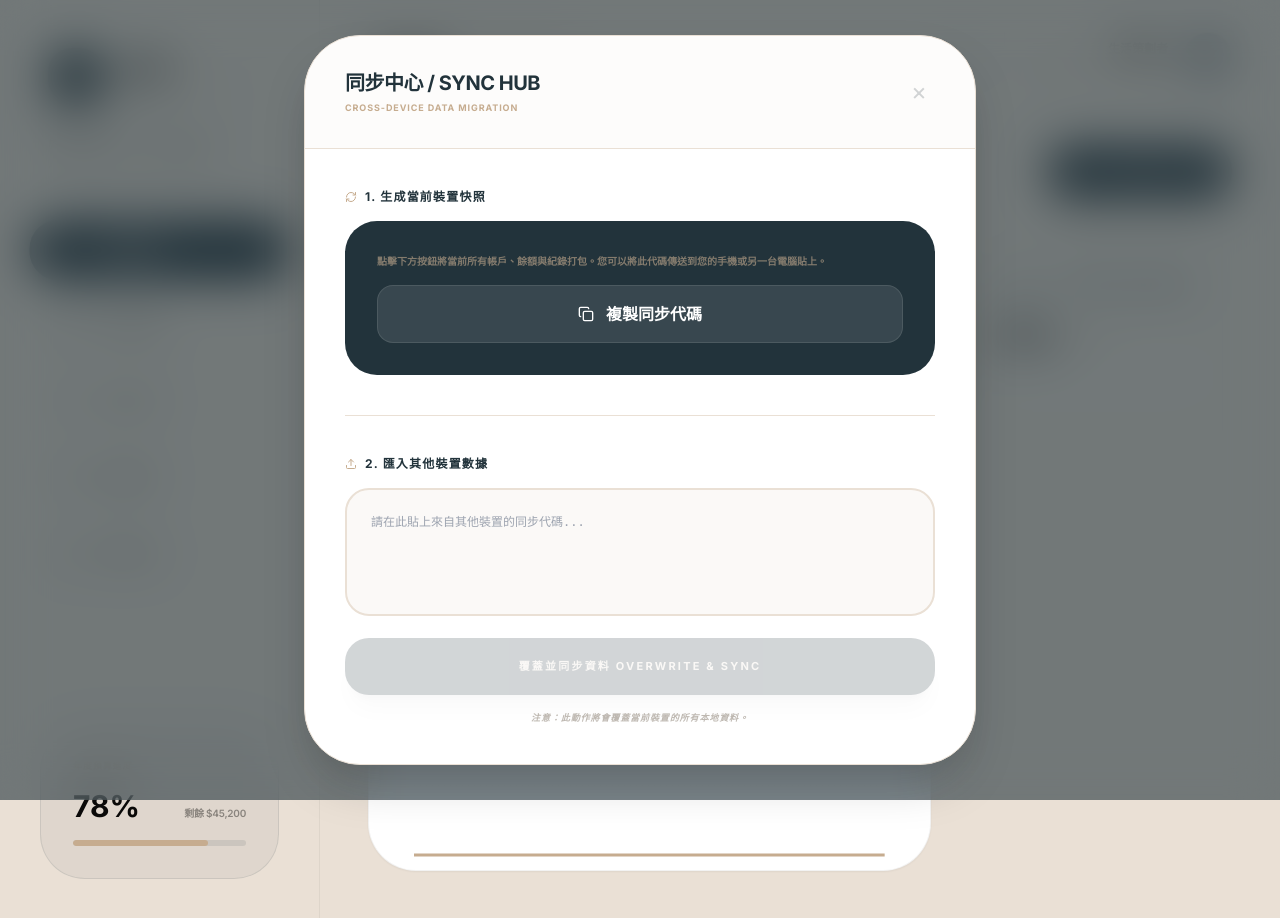
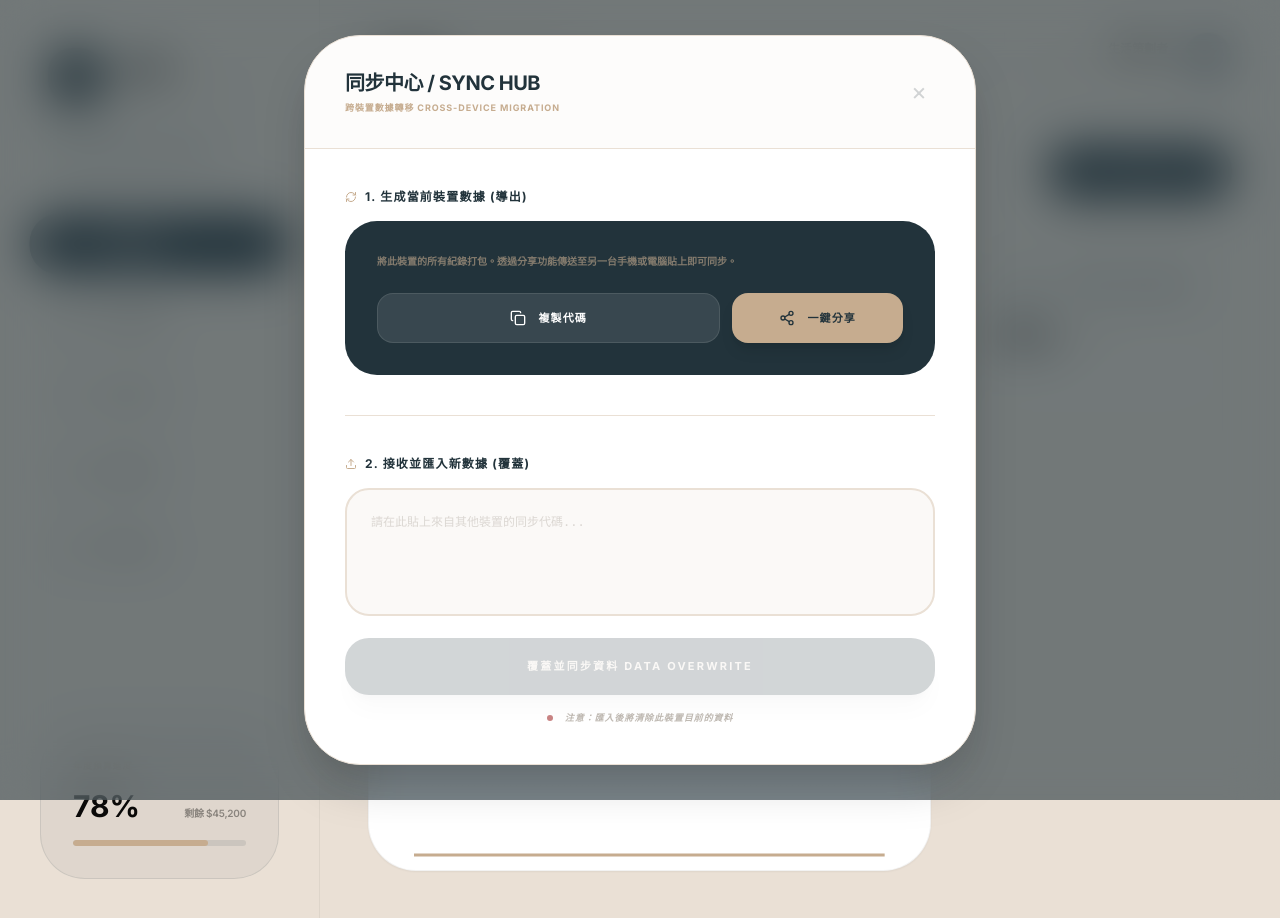
Before and after one commit to fionatwfang-droid/margin-app, a React (Vite) app: page / in a window 1280 px wide. Both pictures are taken after a click on the button "CROSS-SYNC". Built offline with nearby package versions, Linux system fonts and the light colour scheme; grey boxes are pictures that could not be loaded.

Commit message:
Add files via upload

```diff
--- a/components/Layout.tsx
+++ b/components/Layout.tsx
@@ -1,6 +1,7 @@
 
 import React from 'react';
 import { ICON_MAP } from '../constants';
+import { Database } from 'lucide-react';
 
 interface LayoutProps {
   children: React.ReactNode;
@@ -39,13 +40,11 @@ const Layout: React.FC<LayoutProps> = ({ children, activeTab, setActiveTab }) =>
               <p className="text-[8px] font-bold text-fin-wood/30 uppercase tracking-[0.4em]">Essence of Flow</p>
             </div>
           </div>
-          <div className="space-y-1.5 opacity-80">
-            <p className="text-[11px] font-medium text-fin-ink tracking-wider">
-              於繁雜帳目中，尋一份生活餘裕。
-            </p>
-            <p className="text-[9px] font-bold text-fin-wood/40 tracking-[0.25em] uppercase">
-              AT THE EDGE OF BALANCE.
-            </p>
+          <div className="flex items-center gap-2 px-4 py-2 bg-fin-midnight/5 border border-fin-midnight/10 rounded-full w-fit">
+            <div className="w-1.5 h-1.5 bg-green-600 rounded-full animate-pulse"></div>
+            <span className="text-[8px] font-bold uppercase text-fin-midnight/60 tracking-widest flex items-center gap-1">
+              <Database className="w-2.5 h-2.5" /> Local Storage Active
+            </span>
           </div>
         </div>
 
--- a/components/SyncModal.tsx
+++ b/components/SyncModal.tsx
@@ -1,6 +1,6 @@
 
 import React, { useState } from 'react';
-import { Copy, Download, Upload, Check, RefreshCw } from 'lucide-react';
+import { Copy, Download, Upload, Check, RefreshCw, Share2 } from 'lucide-react';
 
 interface Props {
   isOpen: boolean;
@@ -16,17 +16,37 @@ const SyncModal: React.FC<Props> = ({ isOpen, onClose, onImportAll, currentData
 
   if (!isOpen) return null;
 
+  const getEncodedData = () => {
+    const dataStr = JSON.stringify(currentData);
+    return btoa(encodeURIComponent(dataStr));
+  };
+
   const handleExport = () => {
-    const dataStr = JSON.stringify(currentData);
-    const encoded = btoa(encodeURIComponent(dataStr)); // Simple encoding
+    const encoded = getEncodedData();
     navigator.clipboard.writeText(encoded);
     setCopied(true);
     setTimeout(() => setCopied(false), 2000);
   };
 
+  const handleShare = async () => {
+    const encoded = getEncodedData();
+    if (navigator.share) {
+      try {
+        await navigator.share({
+          title: '留白 Margin 同步數據',
+          text: encoded
+        });
+      } catch (err) {
+        console.log('Share failed', err);
+      }
+    } else {
+      handleExport();
+    }
+  };
+
   const handleImport = () => {
     try {
-      const decoded = decodeURIComponent(atob(syncString));
+      const decoded = decodeURIComponent(atob(syncString.trim()));
       const data = JSON.parse(decoded);
       if (data.accounts && data.transactions) {
         onImportAll(data);
@@ -49,7 +69,7 @@ const SyncModal: React.FC<Props> = ({ isOpen, onClose, onImportAll, currentData
         <div className="px-10 py-8 border-b border-fin-paper flex justify-between items-center bg-fin-paper/10">
           <div>
             <h2 className="text-xl font-bold text-fin-midnight tracking-tight uppercase">同步中心 / Sync Hub</h2>
-            <p className="text-[9px] text-fin-linen font-bold uppercase tracking-widest mt-1">Cross-device data migration</p>
+            <p className="text-[9px] text-fin-linen font-bold uppercase tracking-widest mt-1">跨裝置數據轉移 Cross-device Migration</p>
           </div>
           <button onClick={onClose} className="p-2 text-fin-midnight/20 hover:text-fin-midnight transition-all text-2xl">&times;</button>
         </div>
@@ -58,18 +78,28 @@ const SyncModal: React.FC<Props> = ({ isOpen, onClose, onImportAll, currentData
           {/* Export Section */}
           <div className="space-y-4">
             <h3 className="text-xs font-bold text-fin-midnight uppercase tracking-widest flex items-center gap-2">
-              <RefreshCw className="w-3 h-3 text-fin-linen" /> 1. 生成當前裝置快照
+              <RefreshCw className="w-3 h-3 text-fin-linen" /> 1. 生成當前裝置數據 (導出)
             </h3>
             <div className="p-8 bg-fin-midnight rounded-[2rem] text-fin-paper relative overflow-hidden group">
-              <p className="text-[10px] text-fin-linen/60 mb-4 font-semibold leading-relaxed">
-                點擊下方按鈕將當前所有帳戶、餘額與紀錄打包。您可以將此代碼傳送到您的手機或另一台電腦貼上。
+              <p className="text-[10px] text-fin-linen/60 mb-6 font-semibold leading-relaxed">
+                將此裝置的所有紀錄打包。透過分享功能傳送至另一台手機或電腦貼上即可同步。
               </p>
-              <button
-                onClick={handleExport}
-                className="w-full bg-white/10 hover:bg-white/20 text-white font-bold py-4 rounded-2xl flex items-center justify-center gap-3 transition-all border border-white/10"
-              >
-                {copied ? <><Check className="w-4 h-4 text-fin-linen" /> 已複製到剪貼簿</> : <><Copy className="w-4 h-4" /> 複製同步代碼</>}
-              </button>
+              <div className="flex gap-3">
+                <button
+                  onClick={handleExport}
+                  className="flex-[2] bg-white/10 hover:bg-white/20 text-white font-bold py-4 rounded-2xl flex items-center justify-center gap-3 transition-all border border-white/10"
+                >
+                  {copied ? <Check className="w-4 h-4 text-fin-linen" /> : <Copy className="w-4 h-4" />}
+                  <span className="text-[11px] uppercase tracking-widest">{copied ? '已複製' : '複製代碼'}</span>
+                </button>
+                <button
+                  onClick={handleShare}
+                  className="flex-1 bg-fin-linen text-fin-midnight font-bold py-4 rounded-2xl flex items-center justify-center gap-3 transition-all shadow-lg"
+                >
+                  <Share2 className="w-4 h-4" />
+                  <span className="text-[11px] uppercase tracking-widest">一鍵分享</span>
+                </button>
+              </div>
             </div>
           </div>
 
@@ -78,24 +108,27 @@ const SyncModal: React.FC<Props> = ({ isOpen, onClose, onImportAll, currentData
           {/* Import Section */}
           <div className="space-y-4">
             <h3 className="text-xs font-bold text-fin-midnight uppercase tracking-widest flex items-center gap-2">
-              <Upload className="w-3 h-3 text-fin-linen" /> 2. 匯入其他裝置數據
+              <Upload className="w-3 h-3 text-fin-linen" /> 2. 接收並匯入新數據 (覆蓋)
             </h3>
             <textarea
               value={syncString}
               onChange={(e) => setSyncString(e.target.value)}
               placeholder="請在此貼上來自其他裝置的同步代碼..."
-              className="w-full bg-fin-paper/20 border-2 border-fin-paper rounded-[1.5rem] p-6 text-xs font-mono text-fin-ink outline-none focus:border-fin-midnight h-32 transition-all resize-none"
+              className="w-full bg-fin-paper/20 border-2 border-fin-paper rounded-[1.5rem] p-6 text-xs font-mono text-fin-ink outline-none focus:border-fin-midnight h-32 transition-all resize-none placeholder:text-fin-wood/20"
             />
             <button
               onClick={handleImport}
-              disabled={!syncString}
+              disabled={!syncString.trim()}
               className="w-full bg-fin-midnight hover:bg-fin-ink disabled:opacity-20 text-fin-paper font-bold py-5 rounded-[1.5rem] transition-all shadow-xl uppercase tracking-[0.2em] text-[11px]"
             >
-              {imported ? "同步成功！Refreshing..." : "覆蓋並同步資料 OVERWRITE & SYNC"}
+              {imported ? "同步成功！Refreshing..." : "覆蓋並同步資料 DATA OVERWRITE"}
             </button>
-            <p className="text-[9px] text-center text-fin-wood/40 font-bold uppercase tracking-widest italic">
-              注意：此動作將會覆蓋當前裝置的所有本地資料。
-            </p>
+            <div className="flex items-center gap-3 justify-center">
+              <div className="w-1.5 h-1.5 bg-red-800 rounded-full animate-pulse"></div>
+              <p className="text-[9px] text-fin-wood/40 font-bold uppercase tracking-widest italic">
+                注意：匯入後將清除此裝置目前的資料
+              </p>
+            </div>
           </div>
         </div>
       </div>
```
Also changed, not shown: index.html (+7 -4 lines).
